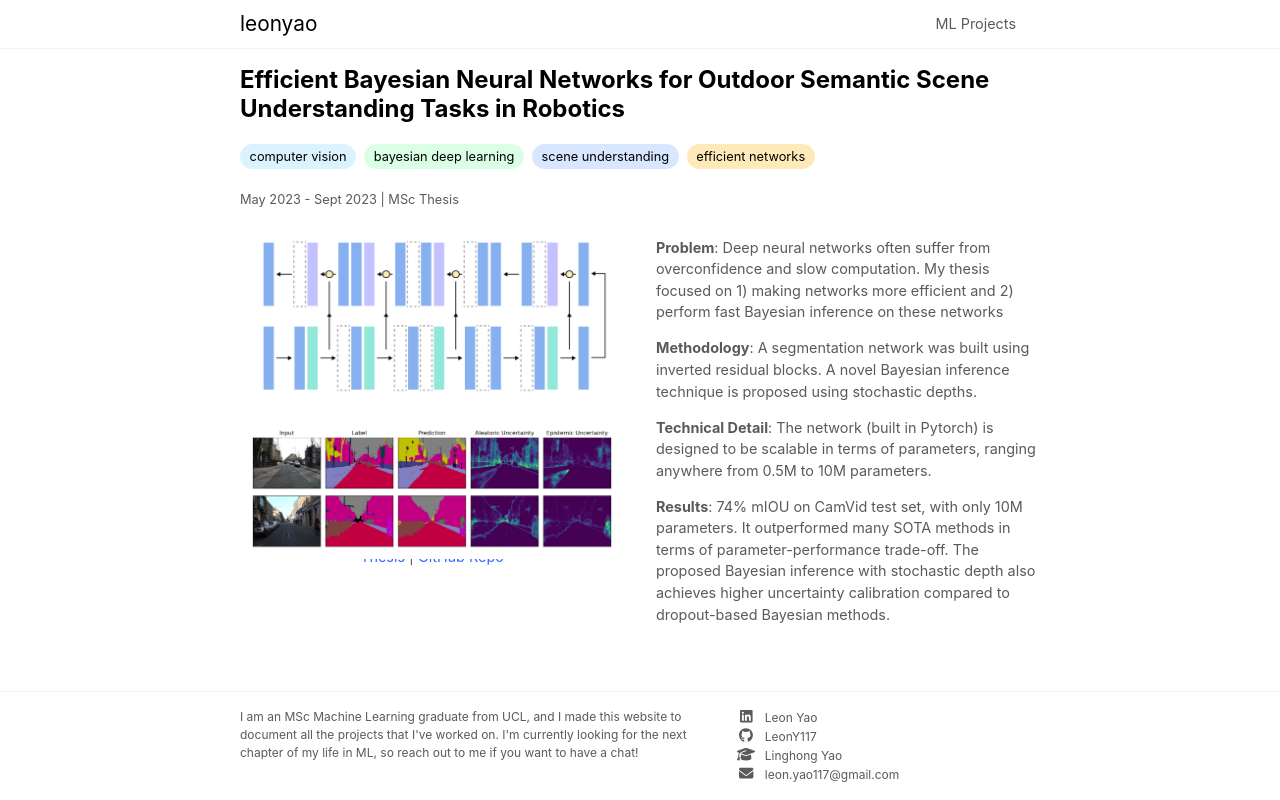
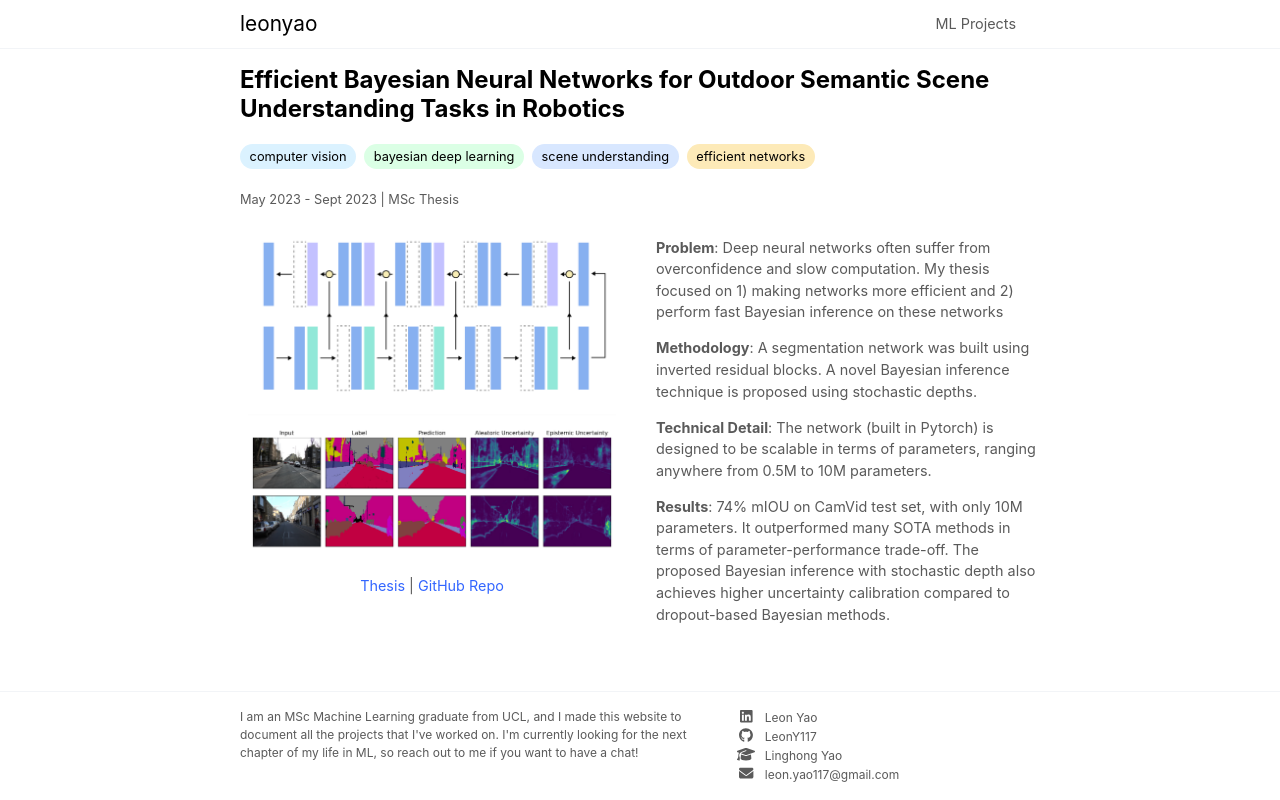
Before and after one commit to LeonY117/leony117.github.io, a Next.js app: page /projects/msc in a window 1280 px wide. Built offline with nearby package versions, Linux system fonts and the light colour scheme.

Commit message:
remove fixed height

```diff
--- a/components/Project/Project.js
+++ b/components/Project/Project.js
@@ -69,8 +69,6 @@ const Project = (props) => {
             priority={true}
             src={imgSrc}
             alt={imgAlt}
-            layout='fill'
-            objectFit='contain'
             caption={caption ? caption : null}
           />
         </div>
--- a/components/Project/Project.module.css
+++ b/components/Project/Project.module.css
@@ -38,7 +38,7 @@
 .ImageWrapper {
   width: 100%;
   max-width: 100%;
-  height: 20rem;
+  height: auto;
   position: relative;
   /* margin: 0 1rem; */
 }
```
